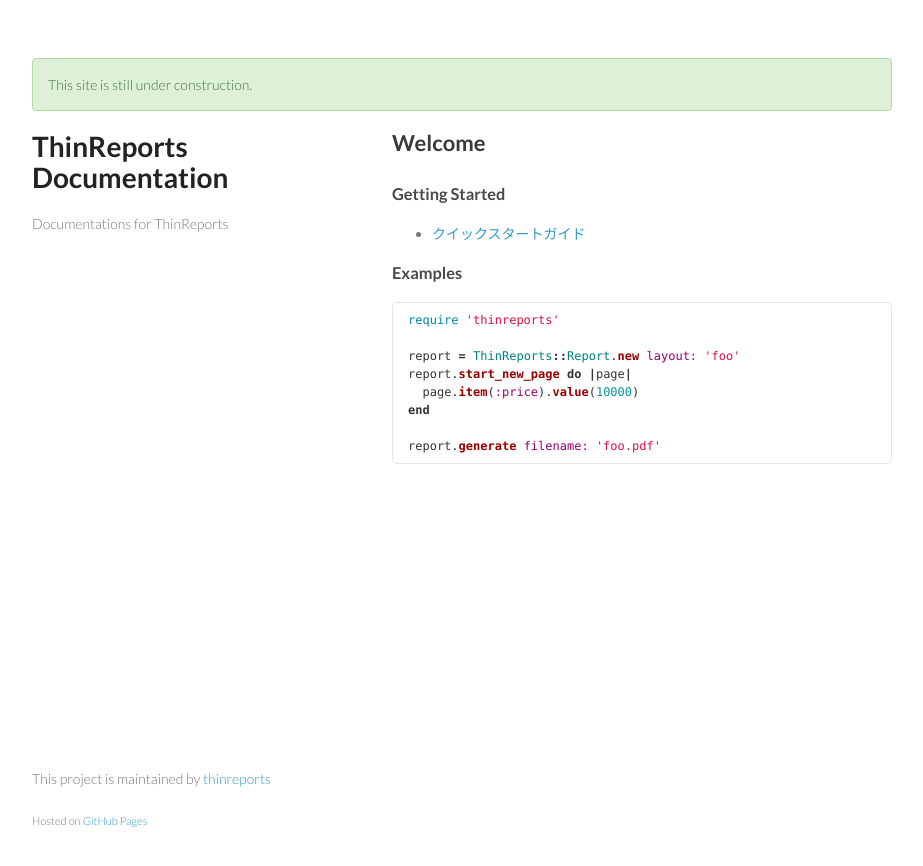
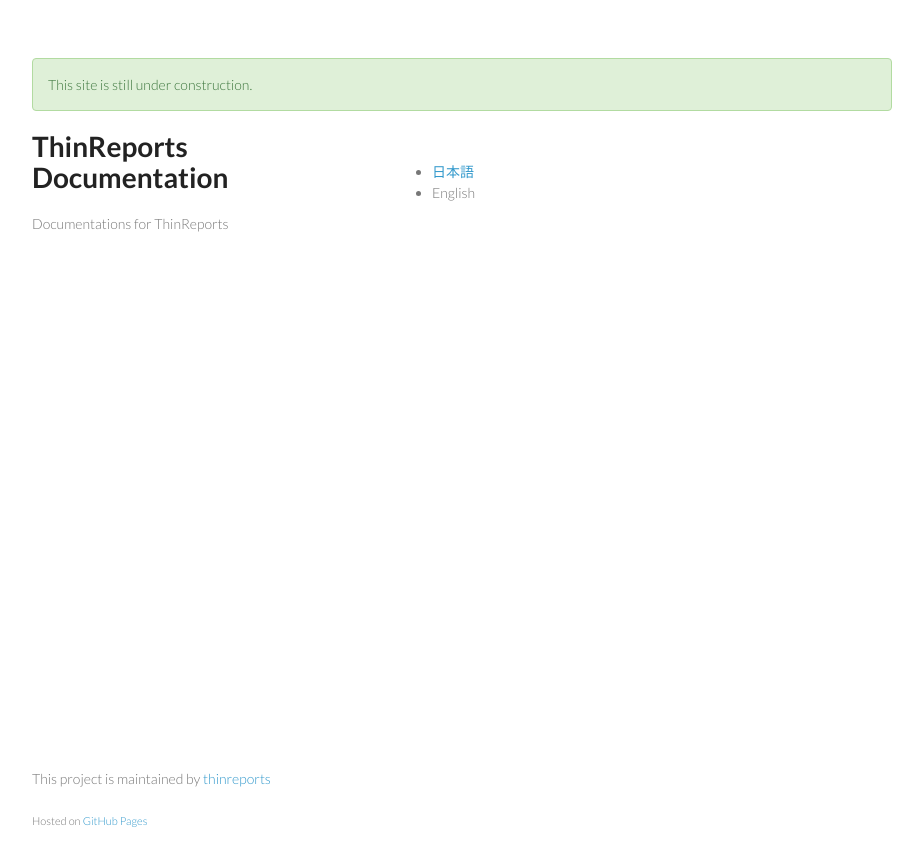
Before and after one commit to thinreports/documentation, a Jekyll site: the page built from index.md, in a window 1280 px wide. Shown: the top 866 px of the page, without its empty margins (178-1101 px from the left). Built offline with Jekyll 4.4.1, drawn with Linux system fonts in a browser that asks for light colours; Markdown is read by kramdown in place of the engine named in the settings.

Commit message:
i18n (ja)

````diff
--- a/index.md
+++ b/index.md
@@ -1,21 +1,6 @@
 ---
 layout: default
-title: Welcome
 ---
 
-### Getting Started
-
-  * [クイックスタートガイド]({{ site.baseurl }}/getting-started/quickstart.html)
-
-### Examples
-
-```ruby
-require 'thinreports'
-
-report = ThinReports::Report.new layout: 'foo'
-report.start_new_page do |page|
-  page.item(:price).value(10000)
-end
-
-report.generate filename: 'foo.pdf'
-```
+  * [日本語]({{ site.baseurl }}/ja/)
+  * English
````
Also changed, not shown: ja/examples/index.md (added, +7 -0 lines), ja/getting-started/index.md (renamed from getting-started/index.md, +1 -0 lines), ja/getting-started/quickstart.md (renamed from getting-started/quickstart.md, +1 -0 lines), ja/index.md (added, +12 -0 lines).
